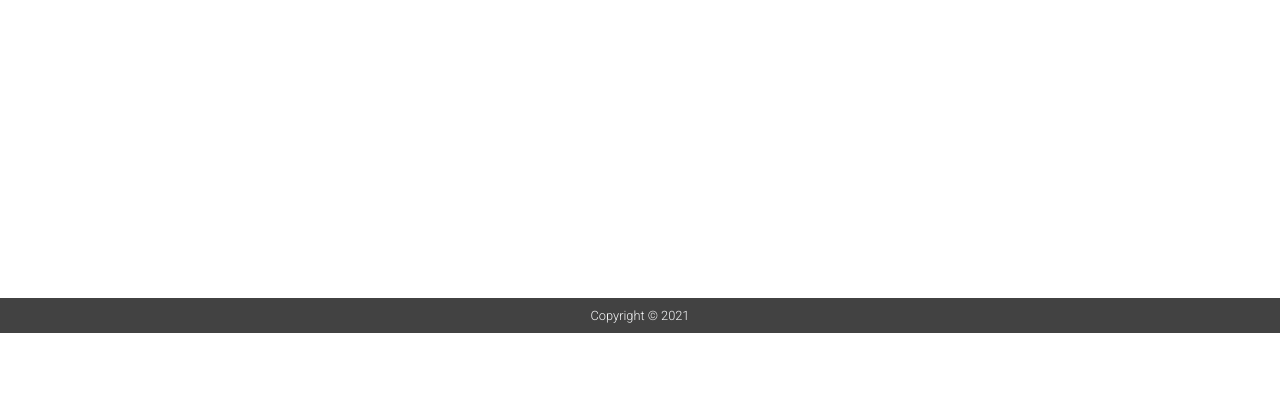
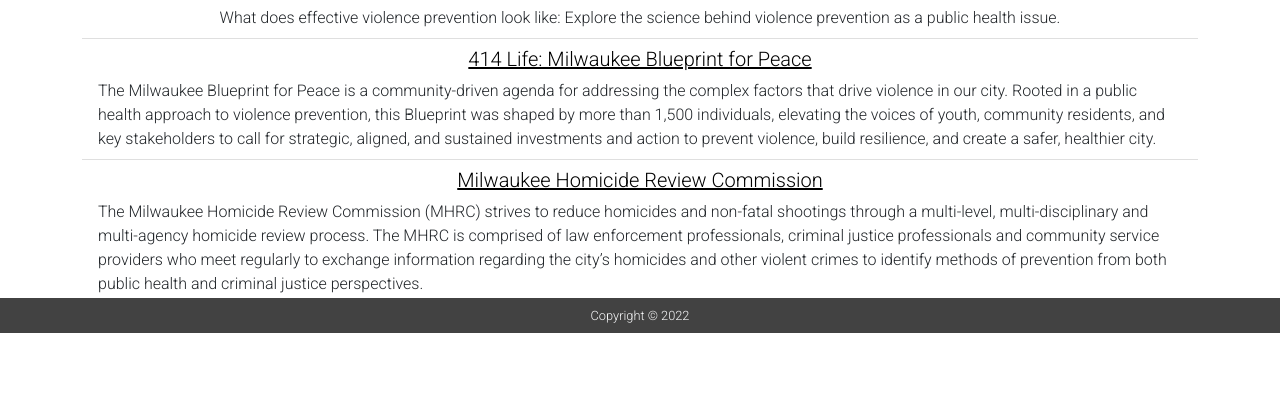
Before and after one commit to kmtopel/data-dash-flask, a Flask app: page /resources in a window 1280 px wide. Shown: the part 467-867 px from the top of the page. Before the commit the page ends 800 px from the top, so only its background shows below. Run offline with Flask 2, Linux system fonts and the light colour scheme; some libraries are stand-ins or nearby versions.

Commit message:
added resource page content

```diff
--- a/app.py
+++ b/app.py
@@ -1,15 +1,11 @@
 from flask import Flask, render_template
-# import tableauserverclient as TSC
-
-# tableau_auth = TSC.TableauAuth('USERNAME', 'PASSWORD', 'SITENAME')
-# server = TSC.Server('http://SERVER_URL')
-
-# with server.auth.sign_in(tableau_auth):
-#     all_datasources, pagination_item = server.datasources.get()
-#     print("\nThere are {} datasources on site: ".format(pagination_item.total_available))
-#     print([datasource.name for datasource in all_datasources])
+from datetime import datetime
 
 app = Flask(__name__)
+
+@app.context_processor
+def inject_now():
+    return {'current_year': datetime.utcnow().strftime("%Y")}
 
 @app.route('/')
 def index():
--- a/templates/base.html
+++ b/templates/base.html
@@ -65,7 +65,7 @@
         <div class='mb-5'></div>
         <footer x-data="{footerVisible: true }" class="row overflow-auto navbar bg-dark-grey text-light text-center fixed-bottom footer-text">
             {% block footer %} {% endblock footer%}
-            <div>Copyright © 2021</div>
+            <div>Copyright © {{ current_year}}</div>
         </footer>
     </span>
 
--- a/templates/index.html
+++ b/templates/index.html
@@ -22,7 +22,7 @@
                     <h6 class='card-subtitle fw-bolder'>
                         Contact</h6>
                     <p class='card-text'>
-                        Feedback or questions on the website, dashboard, and data visualizations are welcome! Please reach out to the team using <a href="#">this link.</a></p>
+                        Feedback or questions on the website, dashboard, and data visualizations are welcome! <a href="mailto:cic@mcw.edu">Please reach out to the team</a>.</p>
                 </div>
             </div>
        </div>
--- a/templates/resources.html
+++ b/templates/resources.html
@@ -1,4 +1,30 @@
 {% extends "base.html" %}
 {% block content %}
-<h1>Resource page under development...</h1>
+<div class="container">
+    <div class="row">
+        <div class="col text-center">
+            <h1>Resources</h1>
+        </div>
+    </div>
+    <div class="row">
+        <div class="col">
+            <ul class="list-group list-group-flush text-center">
+                <li class="list-group-item">
+                    <h5><a class="text-black" href="https://www.facebook.com/events/332601771685733/?acontext=%7B%22ref%22%3A%2252%22%2C%22action_history%22%3A%22[%7B%5C%22surface%5C%22%3A%5C%22share_link%5C%22%2C%5C%22mechanism%5C%22%3A%5C%22share_link%5C%22%2C%5C%22extra_data%5C%22%3A%7B%5C%22invite_link_id%5C%22%3A559270915237074%7D%7D]%22%7D">Coffee Conversations with Scientists: Preventing Violence, Promoting Safe and Healthy Communities</a></h5>
+                    <iframe class="rounded" src="https://www.facebook.com/plugins/video.php?height=314&href=https%3A%2F%2Fwww.facebook.com%2Fmedicalcollegeofwisconsin%2Fvideos%2F335444848065044%2F&show_text=false&width=560&t=0" width="560" height="314" style="border:none;overflow:hidden" scrolling="no" frameborder="0" allowfullscreen="true" allow="autoplay; clipboard-write; encrypted-media; picture-in-picture; web-share" allowFullScreen="true"></iframe>
+                    <div class='text-caption'>What does effective violence prevention look like: Explore the science behind violence prevention as a public health issue.</div>
+                </li>
+
+                <li class="list-group-item">
+                    <h5><a class="text-black" href="https://city.milwaukee.gov/414Life">414 Life: Milwaukee Blueprint for Peace</a></h5>
+                    <div class="text-caption text-start">The Milwaukee Blueprint for Peace is a community-driven agenda for addressing the complex factors that drive violence in our city. Rooted in a public health approach to violence prevention, this Blueprint was shaped by more than 1,500 individuals, elevating the voices of youth, community residents, and key stakeholders to call for strategic, aligned, and sustained investments and action to prevent violence, build resilience, and create a safer, healthier city.</div>
+                </li>
+                <li class="list-group-item">
+                    <h5><a class="text-black" href="https://www.mcw.edu/departments/epidemiology/research/milwaukee-homicide-review-commission">Milwaukee Homicide Review Commission</a></h5>
+                    <div class="text-caption text-start">The Milwaukee Homicide Review Commission (MHRC) strives to reduce homicides and non-fatal shootings through a multi-level, multi-disciplinary and multi-agency homicide review process. The MHRC is comprised of law enforcement professionals, criminal justice professionals and community service providers who meet regularly to exchange information regarding the city’s homicides and other violent crimes to identify methods of prevention from both public health and criminal justice perspectives.</div>
+                </li>
+              </ul>
+        </div>
+    </div>
+</div>
 {% endblock content %}
```
